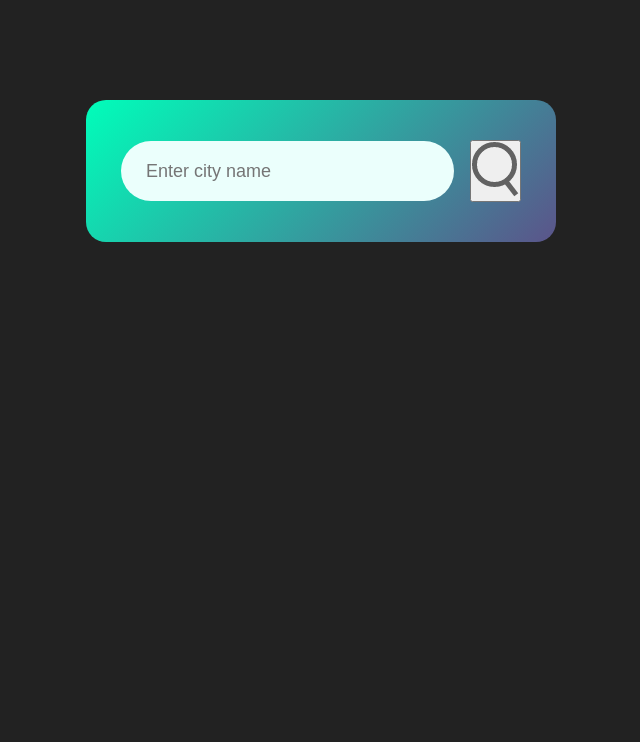
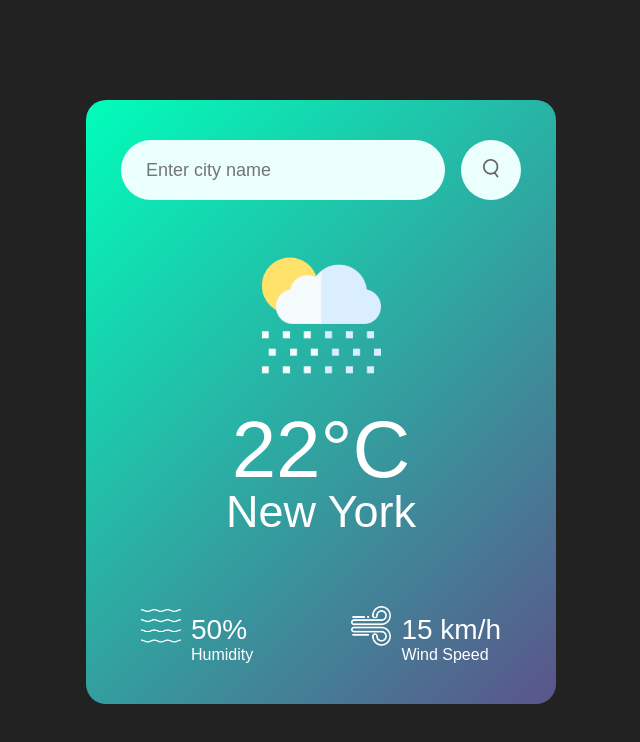
Before and after one commit to AaronGulman/weather-app, a plain HTML site: page index.html in a window 1280 px wide. Shown: the whole page, without its empty margins (319-959 px from the left). Drawn offline with Linux system fonts and the light colour scheme; no server answers.

Commit message:
Weather API added

```diff
--- a/index.html
+++ b/index.html
@@ -13,6 +13,27 @@
 			<input type="text" placeholder="Enter city name" spellcheck="false">
 			<button><img src="/images/search.png"></button>
 		</div>
+		<div class="weather">
+			<img src="/images/rain.png" alt="rain" class="weather-icon">
+			<h1 class="temp">22°C</h1>
+			<h2 class="city">New York</h2>
+			<div class="details">
+				<div class="col">
+					<img src="/images/humidity.png" alt="humidity">
+					<div>
+						<p class="humidity">50%</p>
+						<p>Humidity</p>
+					</div>
+				</div>
+				<div class="col">
+					<img src="/images/wind.png" alt="humidity">
+					<div>
+						<p class="wind">15 km/h</p>
+						<p>Wind Speed</p>
+					</div>
+				</div>
+			</div>
+		</div>
 	</div>
 </body>
 </html>
--- a/script.js
+++ b/script.js
@@ -0,0 +1,11 @@
+const apiKey = "04b6087153a6ea19b473f36c25f154a3";
+const apiUrl = "https://api.openweathermap.org/data/2.5/weather?units=metric&q=bogota";
+
+
+async function checkWeather(){
+	const response = await fetch(apiUrl + `&appid=${apiKey}`);
+	var data = await response.json();
+
+	console.log(data)
+}
+checkWeather()
--- a/styles.css
+++ b/styles.css
@@ -41,3 +41,57 @@ body{
 	margin-right: 16px;
 	font-size: 18px;
 }
+
+.search button {
+	border: 0;
+	outline: 0;
+	background: #ebfffc;
+	border-radius: 50%;
+	width: 60px;
+	height: 60px;
+	cursor: pointer;
+}
+
+.search button img{
+	width: 16px;
+}
+
+.weather-icon{
+	width: 170px;
+	margin-top: 30px;
+}
+
+.weather h1{
+	font-size: 80px;
+	font-weight: 500;
+}
+
+.weather h2{
+	font-size: 45px;
+	font-weight: 400;
+	margin-top: -10px;
+}
+
+.details{
+	display: flex;
+	align-items: center;
+	justify-content: space-between;
+	padding:0 20px;
+	margin-top: 50px;
+}
+
+.col{
+	display: flex;
+	align-items: center;
+	text-align: left;
+}
+
+.col img{
+	width: 40px;
+	margin-right: 10px;
+}
+
+.humidity, .wind{
+	font-size: 28px;
+	margin-top: 26px;
+}
```
